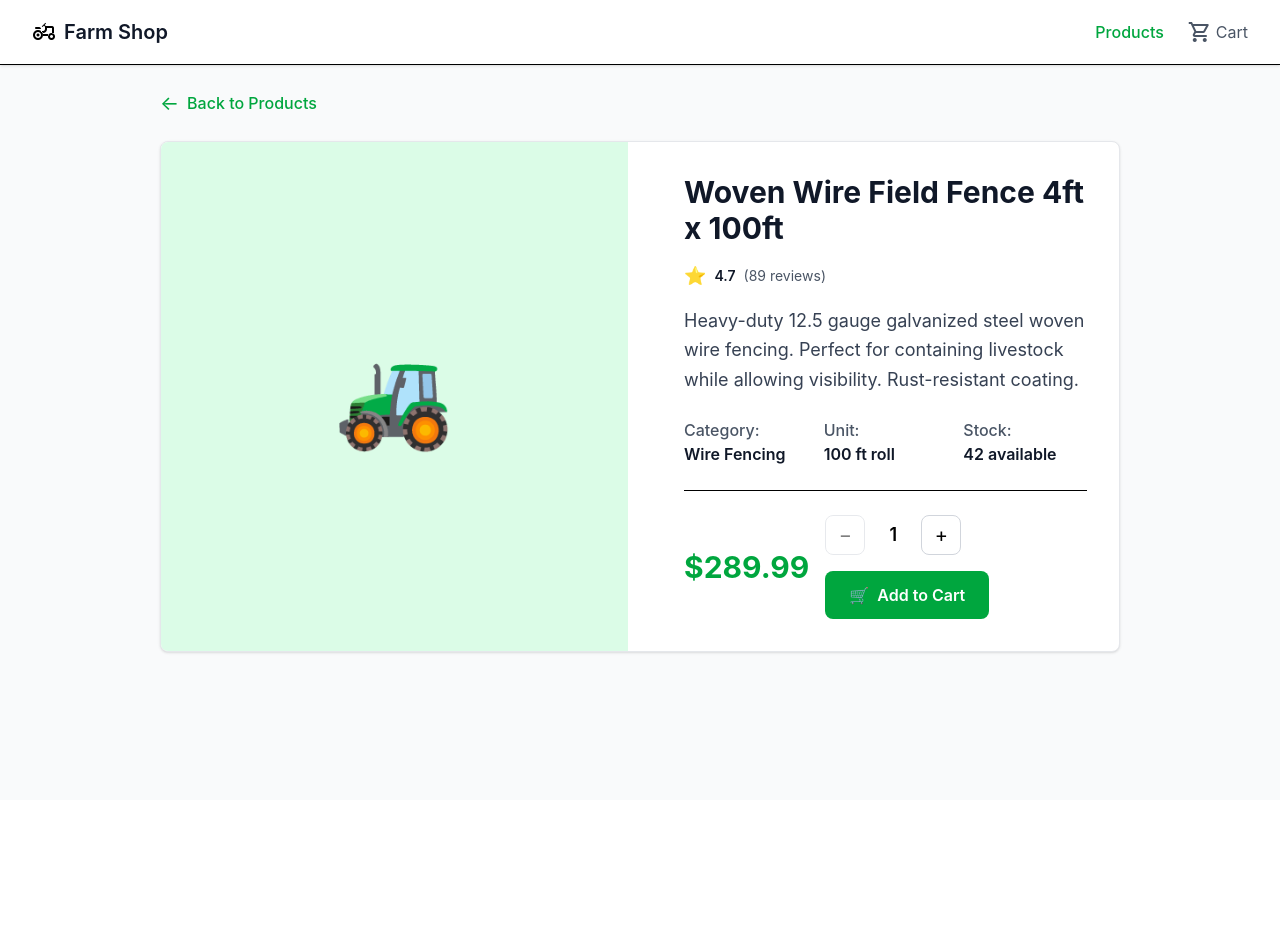
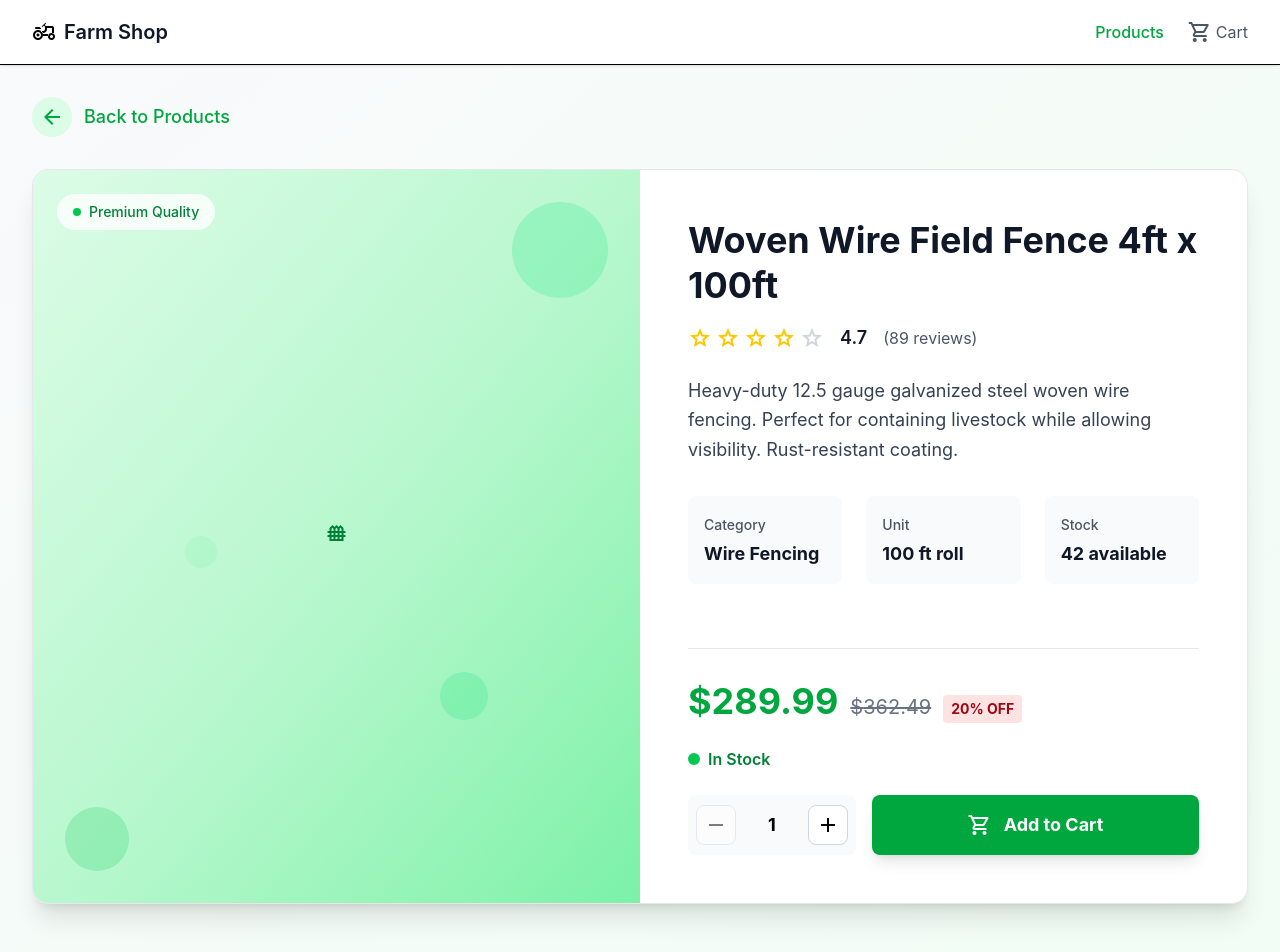
Before and after one commit to spiism/farm-fencing-app, a React (Vite) app: page /product/1 in a window 1280 px wide. Shown: the top 952 px of the page. Before the commit the page ends 800 px from the top, so only its background shows below. Built offline with nearby package versions, Linux system fonts and the light colour scheme.

Commit message:
update better UI for detailPage

```diff
--- a/src/pages/ProductDetailPage.tsx
+++ b/src/pages/ProductDetailPage.tsx
@@ -51,34 +51,72 @@ const ProductDetailPage: React.FC = () => {
     );
 
   return (
-    <div className="min-h-screen bg-gray-50">
+    <div className="min-h-screen bg-gradient-to-br from-gray-50 to-green-50">
       <Header onCartClick={() => navigate("/cart")} />
 
-      <main className="max-w-5xl mx-auto px-4 py-6 sm:px-6 lg:px-8">
+      <main className="max-w-7xl mx-auto px-4 py-8 sm:px-6 lg:px-8">
         <button
           onClick={() => navigate("/")}
-          className="flex items-center space-x-2 text-green-600 hover:text-green-700 mb-6"
+          className="flex items-center space-x-3 text-green-600 hover:text-green-700 mb-8 group transition-colors"
         >
-          <span className="text-xl">←</span>
-          <span className="text-sm sm:text-base font-medium">
-            Back to Products
+          <div className="w-10 h-10 rounded-full bg-green-100 flex items-center justify-center group-hover:bg-green-200 transition-colors">
+            <span className="material-symbols-outlined text-xl">
+              arrow_back
             </span>
+          </div>
+          <span className="text-lg font-medium">Back to Products</span>
         </button>
 
-        <div className="bg-white rounded-lg shadow-sm border border-gray-200 overflow-hidden grid grid-cols-1 md:grid-cols-2 gap-6">
-          <div className="bg-green-100 flex items-center justify-center h-64 sm:h-80 md:h-full">
-            <span className="text-8xl">🚜</span>
+        <div className="bg-white rounded-2xl shadow-xl border border-gray-200 overflow-hidden">
+          <div className="grid grid-cols-1 lg:grid-cols-2 gap-0">
+            <div className="relative bg-gradient-to-br from-green-100 via-green-200 to-green-300 p-8 lg:p-12 flex items-center justify-center min-h-[400px] lg:min-h-[600px]">
+              <div className="absolute inset-0 opacity-20">
+                <div className="absolute top-8 right-8 w-24 h-24 bg-green-400 rounded-full"></div>
+                <div className="absolute bottom-8 left-8 w-16 h-16 bg-green-500 rounded-full"></div>
+                <div className="absolute top-1/2 left-1/4 w-8 h-8 bg-green-300 rounded-full"></div>
+                <div className="absolute bottom-1/4 right-1/4 w-12 h-12 bg-green-400 rounded-full"></div>
               </div>
 
-          <div className="p-6 sm:p-8 flex flex-col justify-between">
-            <div>
-              <h1 className="text-2xl sm:text-3xl font-bold text-gray-900 mb-4">
+              <div className="relative z-10 text-center">
+                <span
+                  className="material-symbols-outlined text-9xl lg:text-[12rem] text-green-700 select-none"
+                  aria-label={product.icon}
+                  role="img"
+                >
+                  {product.icon}
+                </span>
+              </div>
+
+              <div className="absolute top-6 left-6 bg-white/80 backdrop-blur-sm rounded-full px-4 py-2 flex items-center space-x-2">
+                <span className="w-2 h-2 bg-green-500 rounded-full"></span>
+                <span className="text-sm font-medium text-green-700">
+                  Premium Quality
+                </span>
+              </div>
+            </div>
+
+            <div className="p-8 lg:p-12 flex flex-col">
+              <div className="mb-8">
+                <h1 className="text-3xl lg:text-4xl font-bold text-gray-900 mb-4 leading-tight">
                   {product.name}
                 </h1>
 
-              <div className="flex items-center space-x-2 mb-4 text-sm">
-                <span className="text-yellow-400 text-lg">⭐</span>
-                <span className="font-semibold text-gray-900">
+                <div className="flex items-center space-x-4 mb-6">
+                  <div className="flex items-center space-x-1">
+                    {[...Array(5)].map((_, i) => (
+                      <span
+                        key={i}
+                        className={`material-symbols-outlined text-lg ${
+                          i < Math.floor(product.rating)
+                            ? "text-yellow-400"
+                            : "text-gray-300"
+                        } select-none`}
+                      >
+                        star
+                      </span>
+                    ))}
+                  </div>
+                  <span className="text-lg font-semibold text-gray-900">
                     {product.rating}
                   </span>
                   <span className="text-gray-600">
@@ -86,70 +124,109 @@ const ProductDetailPage: React.FC = () => {
                   </span>
                 </div>
 
-              <p className="text-gray-700 text-base sm:text-lg mb-6 leading-relaxed">
+                <p className="text-lg text-gray-700 leading-relaxed mb-8">
                   {product.description}
                 </p>
 
-              <div className="grid grid-cols-1 sm:grid-cols-3 gap-4 text-sm sm:text-base mb-6">
-                <div>
-                  <span className="text-gray-600 font-medium">Category:</span>
-                  <div className="text-gray-900 font-semibold">
+                <div className="grid grid-cols-1 sm:grid-cols-3 gap-6 mb-8">
+                  <div className="bg-gray-50 rounded-lg p-4">
+                    <span className="text-sm text-gray-600 font-medium">
+                      Category
+                    </span>
+                    <div className="text-lg font-bold text-gray-900 mt-1">
                       {product.category}
                     </div>
                   </div>
-                <div>
-                  <span className="text-gray-600 font-medium">Unit:</span>
-                  <div className="text-gray-900 font-semibold">
+                  <div className="bg-gray-50 rounded-lg p-4">
+                    <span className="text-sm text-gray-600 font-medium">
+                      Unit
+                    </span>
+                    <div className="text-lg font-bold text-gray-900 mt-1">
                       {product.unit}
                     </div>
                   </div>
-                <div>
-                  <span className="text-gray-600 font-medium">Stock:</span>
-                  <div className="text-gray-900 font-semibold">
+                  <div className="bg-gray-50 rounded-lg p-4">
+                    <span className="text-sm text-gray-600 font-medium">
+                      Stock
+                    </span>
+                    <div className="text-lg font-bold text-gray-900 mt-1">
                       {availableStock} available
                     </div>
                   </div>
                 </div>
               </div>
 
-            <div className="border-t pt-6">
-              <div className="flex flex-col sm:flex-row sm:items-center sm:justify-between gap-4">
-                <div className="text-3xl font-bold text-green-600">
+              <div className="border-t border-gray-200 pt-8 mt-auto">
+                <div className="mb-6">
+                  <div className="flex items-baseline space-x-3">
+                    <span className="text-4xl font-bold text-green-600">
                       ${product.price.toFixed(2)}
+                    </span>
+                    <span className="text-xl text-gray-500 line-through">
+                      ${(product.price * 1.25).toFixed(2)}
+                    </span>
+                    <span className="bg-red-100 text-red-800 text-sm font-bold px-2 py-1 rounded">
+                      20% OFF
+                    </span>
+                  </div>
+                </div>
+
+                <div className="mb-6">
+                  {product.available ? (
+                    <div className="flex items-center space-x-2">
+                      <span className="w-3 h-3 bg-green-500 rounded-full"></span>
+                      <span className="text-green-700 font-semibold">
+                        In Stock
+                      </span>
+                    </div>
+                  ) : (
+                    <div className="flex items-center space-x-2">
+                      <span className="w-3 h-3 bg-red-500 rounded-full"></span>
+                      <span className="text-red-700 font-semibold">
+                        Out of Stock
+                      </span>
+                    </div>
+                  )}
                 </div>
 
                 {product.available && (
-                  <div className="flex items-center flex-wrap gap-4">
-                    <div className="flex items-center space-x-2">
+                  <div className="flex flex-col sm:flex-row gap-4">
+                    <div className="flex items-center space-x-3 bg-gray-50 rounded-lg p-2">
                       <button
                         onClick={() => handleQuantityChange(-1)}
                         disabled={quantity <= 1}
-                        className="w-10 h-10 text-xl rounded-lg border border-gray-300 flex items-center justify-center hover:bg-gray-100 disabled:opacity-50"
+                        className="w-10 h-10 rounded-lg bg-white border border-gray-300 flex items-center justify-center hover:bg-gray-100 disabled:opacity-50 disabled:cursor-not-allowed transition-colors"
                       >
-                        −
+                        <span className="material-symbols-outlined text-lg">
+                          remove
+                        </span>
                       </button>
-                      <span className="w-10 text-center font-semibold text-lg">
+                      <span className="w-12 text-center font-bold text-lg">
                         {quantity}
                       </span>
                       <button
                         onClick={() => handleQuantityChange(1)}
                         disabled={quantity + cartQuantity >= product.inventory}
-                        className="w-10 h-10 text-xl rounded-lg border border-gray-300 flex items-center justify-center hover:bg-gray-100 disabled:opacity-50"
+                        className="w-10 h-10 rounded-lg bg-white border border-gray-300 flex items-center justify-center hover:bg-gray-100 disabled:opacity-50 disabled:cursor-not-allowed transition-colors"
                       >
-                        +
+                        <span className="material-symbols-outlined text-lg">
+                          add
+                        </span>
                       </button>
                     </div>
 
                     <button
                       onClick={handleAddToCart}
                       disabled={isOutOfStock}
-                      className={`px-6 py-3 rounded-lg font-semibold flex items-center space-x-2 transition-colors text-white ${
+                      className={`flex-1 px-8 py-4 rounded-lg font-bold text-lg flex items-center justify-center space-x-3 transition-all ${
                         isOutOfStock
-                          ? "bg-gray-400 cursor-not-allowed"
-                          : "bg-green-600 hover:bg-green-700"
+                          ? "bg-gray-400 cursor-not-allowed text-white"
+                          : "bg-green-600 hover:bg-green-700 text-white hover:scale-105 shadow-lg hover:shadow-xl"
                       }`}
                     >
-                      <span>🛒</span>
+                      <span className="material-symbols-outlined">
+                        shopping_cart
+                      </span>
                       <span>
                         {isOutOfStock ? "Out of Stock" : "Add to Cart"}
                       </span>
@@ -160,6 +237,40 @@ const ProductDetailPage: React.FC = () => {
             </div>
           </div>
         </div>
+
+        <div className="mt-12 grid grid-cols-1 md:grid-cols-3 gap-6">
+          <div className="bg-white rounded-xl p-6 shadow-lg border border-gray-200">
+            <div className="flex items-center space-x-3 mb-3">
+              <span className="material-symbols-outlined text-2xl text-green-600">
+                local_shipping
+              </span>
+              <h3 className="text-lg font-bold text-gray-900">Free Shipping</h3>
+            </div>
+            <p className="text-gray-600">Free delivery on orders over $50</p>
+          </div>
+
+          <div className="bg-white rounded-xl p-6 shadow-lg border border-gray-200">
+            <div className="flex items-center space-x-3 mb-3">
+              <span className="material-symbols-outlined text-2xl text-green-600">
+                verified
+              </span>
+              <h3 className="text-lg font-bold text-gray-900">
+                Quality Guarantee
+              </h3>
+            </div>
+            <p className="text-gray-600">30-day money back guarantee</p>
+          </div>
+
+          <div className="bg-white rounded-xl p-6 shadow-lg border border-gray-200">
+            <div className="flex items-center space-x-3 mb-3">
+              <span className="material-symbols-outlined text-2xl text-green-600">
+                support_agent
+              </span>
+              <h3 className="text-lg font-bold text-gray-900">24/7 Support</h3>
+            </div>
+            <p className="text-gray-600">Expert customer support available</p>
+          </div>
+        </div>
       </main>
     </div>
   );
```
Lines whose indentation alone changed are shown as unchanged.
